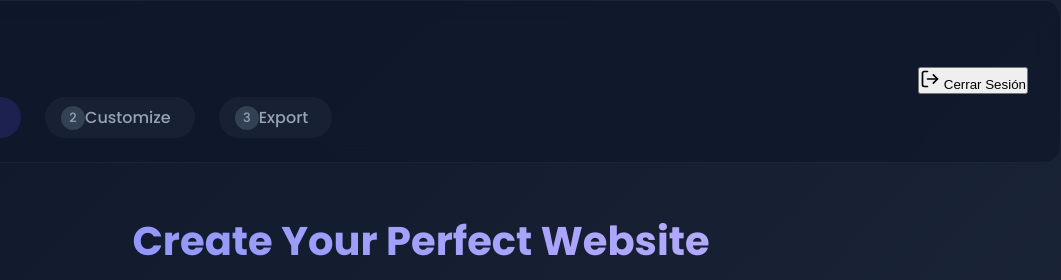
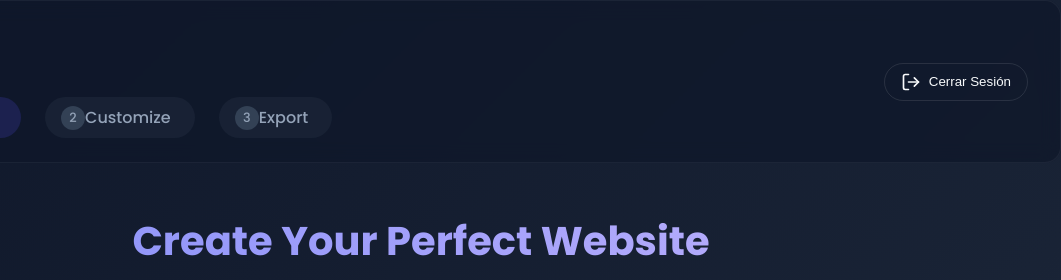
Before and after one commit to LightDye08/NetVanguard, a plain HTML site: page frontend/index.html in a window 1280 px wide. Shown: the top 280 px of the page, 219-1280 px from the left. Drawn offline with nearby package versions, Linux system fonts and the light colour scheme.

Commit message:
Updated style.css

```diff
--- a/frontend/css/style.css
+++ b/frontend/css/style.css
@@ -57,6 +57,30 @@ body {
     border-radius: 0.5rem;
     margin-right: 0.5rem;
     transition: all 0.2s ease;
+}
+
+.user-actions {
+    margin-left: auto;
+}
+
+.logout-button {
+    background: transparent;
+    border: 1px solid var(--border);
+    color: var(--text);
+    padding: 0.5rem 1rem;
+    border-radius: 2rem;
+    cursor: pointer;
+    display: flex;
+    align-items: center;
+    gap: 0.5rem;
+    transition: all 0.2s ease;
+
+    justify-content: flex-start; /* Añade esta línea para alinear a la izquierda */
+}
+
+
+.logout-button:hover {
+    background: rgba(255, 255, 255, 0.05);
 }
 
 .editor-tab:last-child {
```
